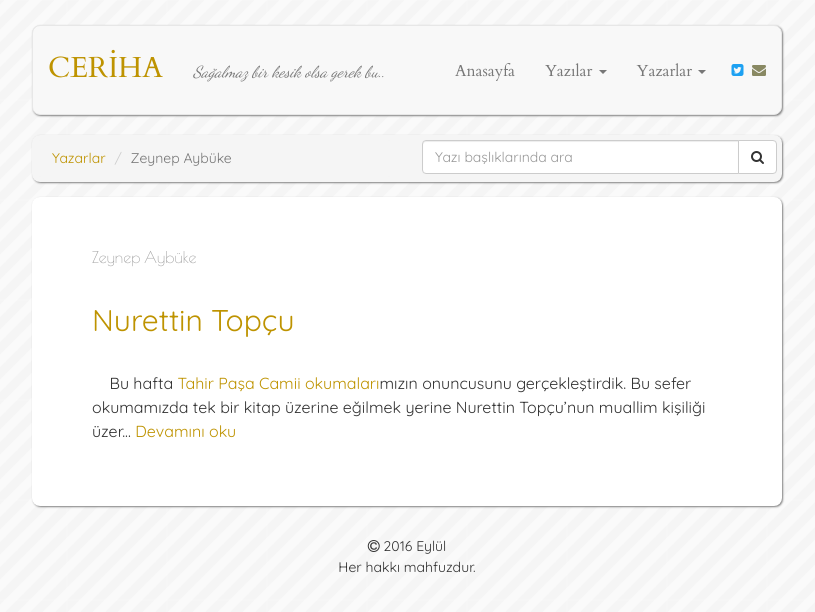
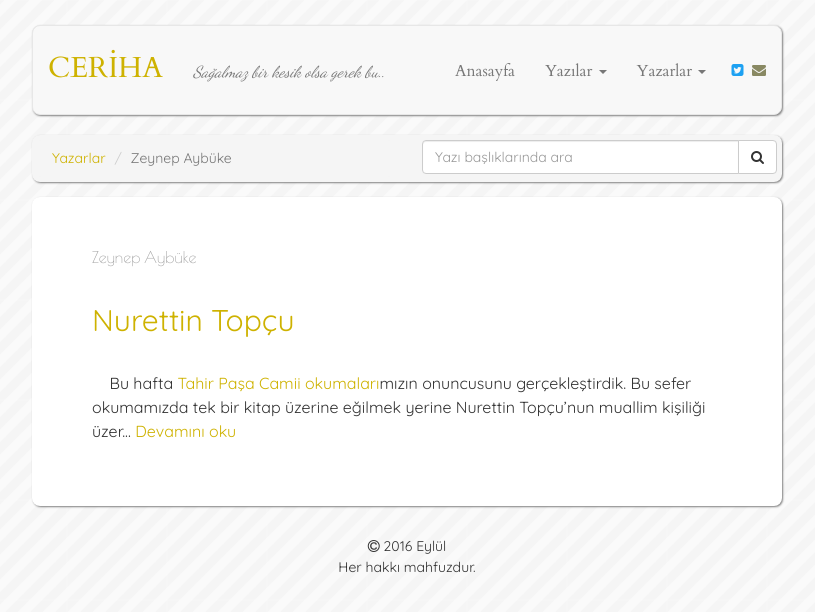
Before and after one commit to muhammedaydogdu/muhammedaydogdu.github.io, a Jekyll site: the page built from zeynep-aybuke.html, in a window 1280 px wide. Shown: the top 612 px of the page, without its empty margins (233-1048 px from the left). Built offline with Jekyll 4.4.1, drawn with Linux system fonts in a browser that asks for light colours; some web fonts are replaced.

Commit message:
Update style.css

```diff
--- a/css/style.css
+++ b/css/style.css
@@ -19,20 +19,20 @@ body {
 }
 
 a {
-  color: #be9300;
+  color: #ceb200;
 }
 
 a:hover {
-  color: #be9300;
+  color: #ceb200;
 }
 
 a:focus {
-  color: #be9300;
+  color: #ceb200;
   text-decoration: none;
 }
 
 h2 {
-  color: #be9300;
+  color: #ceb200;
 }
 
 .container .navbar {
@@ -45,17 +45,17 @@ h2 {
 }
 
 .navbar .navbar-brand {
-  color: #be9300;
+  color: #ceb200;
   margin-top: 2px;
   font-size: 29px;
 }
 
 .navbar .navbar-brand:hover {
-  color: #be9300;
+  color: #ceb200;
 }
 
 .navbar .navbar-brand:focus {
-  color: #be9300;
+  color: #ceb200;
 }
 
 .navbar .navbar-text {
```
